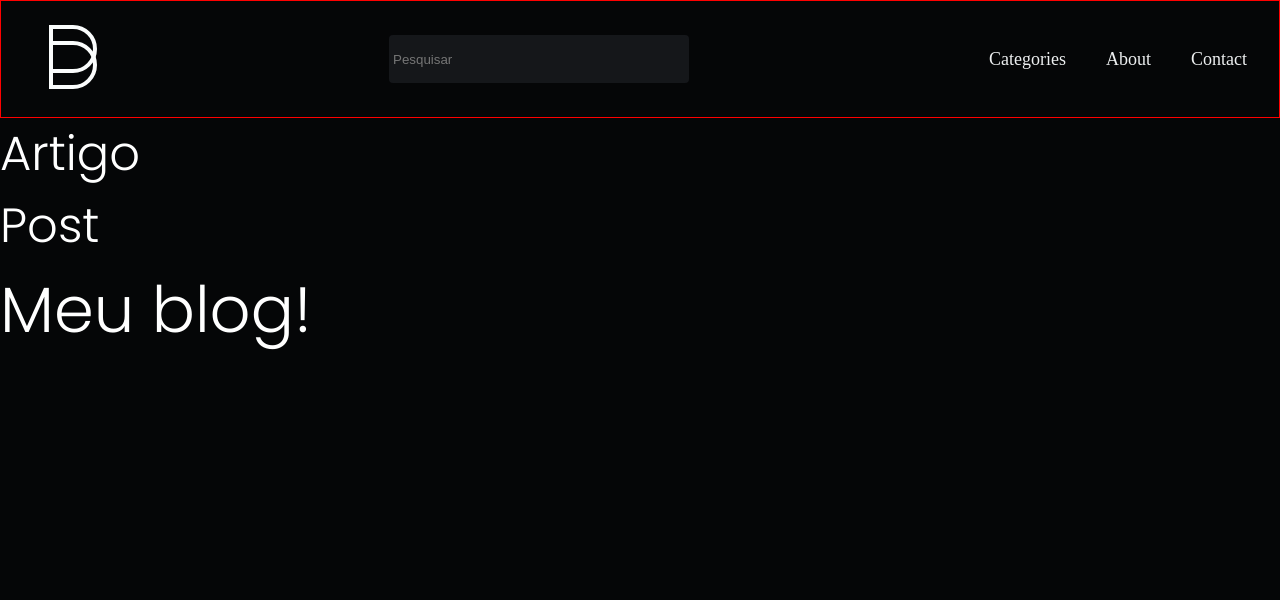
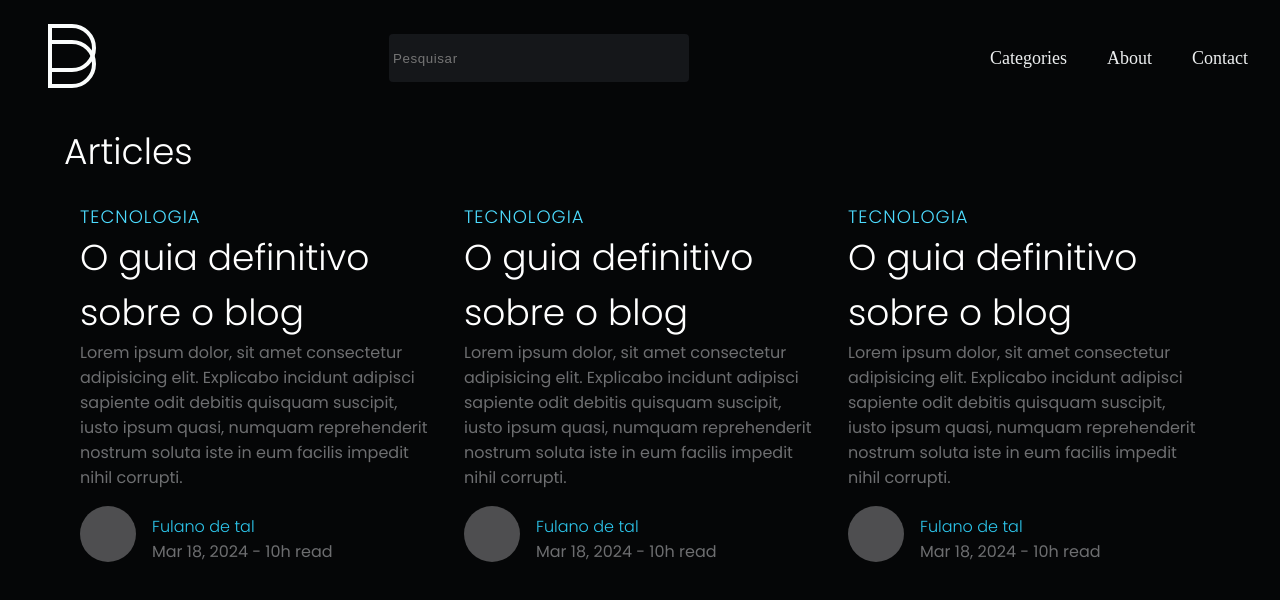
Before and after one commit to LuizBlume/FrontPUSH, a React (Create React App) app in the folder React/blog/: page / in a window 1280 px wide. Shown: the top 600 px of the page. Built offline with nearby package versions, Linux system fonts and the light colour scheme.

Commit message:
Estilização da article.js e ajustes em código.

```diff
--- a/React/blog/src/App.js
+++ b/React/blog/src/App.js
@@ -6,7 +6,6 @@ function App() {
     <>
       <Header />
       <Article />
-      <h1>Meu blog!</h1>
     </>
   );
 }
--- a/React/blog/src/components/Article/index.js
+++ b/React/blog/src/components/Article/index.js
@@ -1,10 +1,14 @@
 import Post from '../Posts';
 const Article = () => {
     return (
-        <>
-            <h2>Artigo</h2>
-            <Post />
-        </>
+        <section className="container">
+            <h3>Articles</h3>
+            <div className="mt-3 container-posts">
+                <Post />
+                <Post />
+                <Post />
+            </div>
+        </section>
     );
 }
 export default Article;
--- a/React/blog/src/components/Posts/index.js
+++ b/React/blog/src/components/Posts/index.js
@@ -1,6 +1,19 @@
 const Post = () => {
   return (
-    <h2>Post</h2>
+    <div className="post mx-2">
+      <div className="img-post"></div>
+      <h5>Tecnologia</h5>
+      <h3>O guia definitivo sobre o blog</h3>
+      <p>Lorem ipsum dolor, sit amet consectetur adipisicing elit. Explicabo incidunt adipisci sapiente odit debitis quisquam suscipit, iusto ipsum quasi, numquam reprehenderit nostrum soluta iste in eum facilis impedit nihil corrupti.
+      </p>
+      <div className="flex pt-2">
+        <div className="img-profile"></div>
+        <div className="desc-profile mt-1 ml-2">
+          <h6 className="color-blue">Fulano de tal</h6>
+          <p>Mar 18, 2024 - 10h read</p>
+        </div>
+      </div>
+    </div>
   );
 }
 export default Post;
--- a/React/blog/src/components/css/sass/_layout.scss
+++ b/React/blog/src/components/css/sass/_layout.scss
@@ -1,7 +1,6 @@
 header {
     max-width: 100%;
     margin: 0 auto;
-    border: 1px solid red;
     padding: 8px 24px;
 }
 .flex {
@@ -44,4 +43,19 @@ a {
     color: $white-light;
     padding: 4px;
     min-width: 300px;
+    letter-spacing: .6px;
 }
+.container {
+    max-width: 1200px;
+    margin: 0 auto;
+    padding: 8px 24px;
+}
+.img-profile {
+    width: 56px;
+    height: 56px;
+    background-color: $gray-2;
+    border-radius: 50%;
+}
+.container-posts {
+    display: flex;
+}
--- a/React/blog/src/components/css/style.css
+++ b/React/blog/src/components/css/style.css
@@ -665,7 +665,6 @@ body {
 header {
   max-width: 100%;
   margin: 0 auto;
-  border: 1px solid red;
   padding: 8px 24px;
 }
 
@@ -715,4 +714,22 @@ a {
   color: #FAFCFC;
   padding: 4px;
   min-width: 300px;
+  letter-spacing: 0.6px;
+}
+
+.container {
+  max-width: 1200px;
+  margin: 0 auto;
+  padding: 8px 24px;
+}
+
+.img-profile {
+  width: 56px;
+  height: 56px;
+  background-color: #4E4E50;
+  border-radius: 50%;
+}
+
+.container-posts {
+  display: flex;
 }/*# sourceMappingURL=style.css.map */
```
Also changed, not shown: 1 other file (tests, documents, lock files or other folders).
